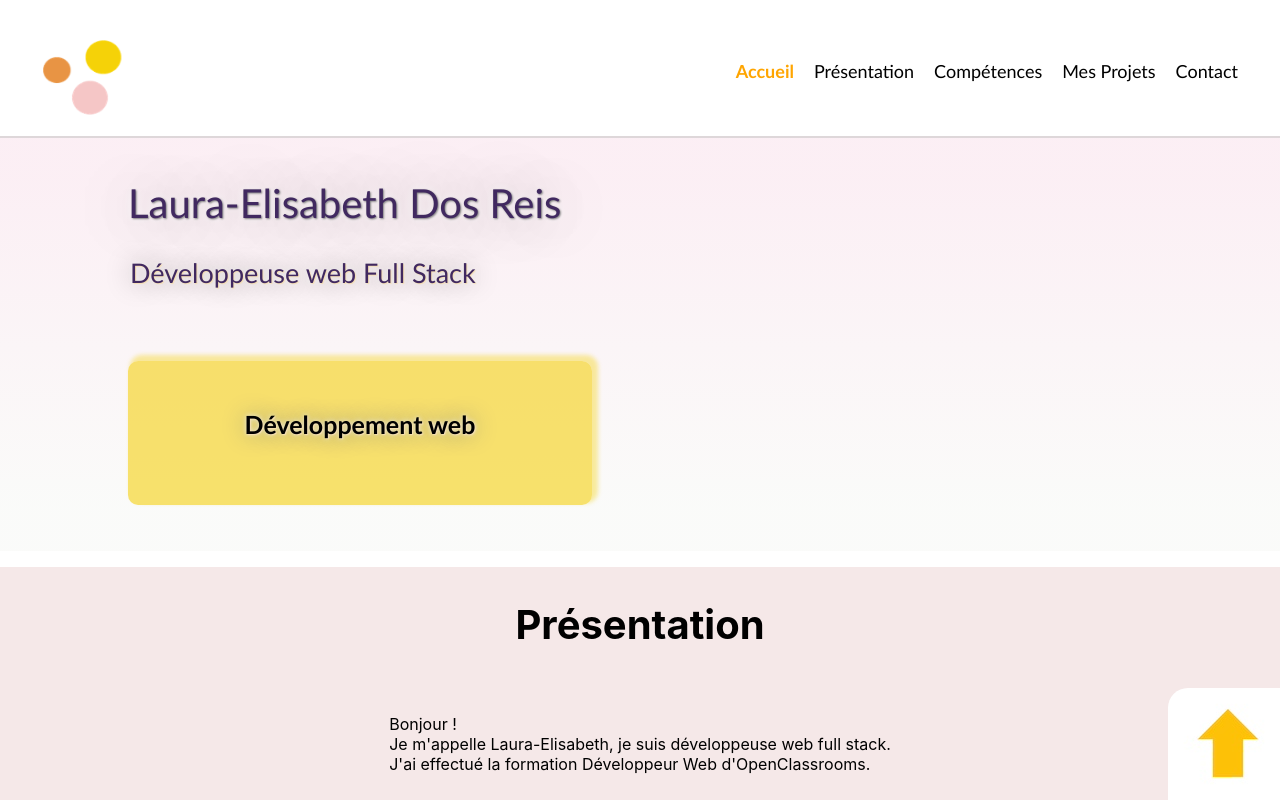
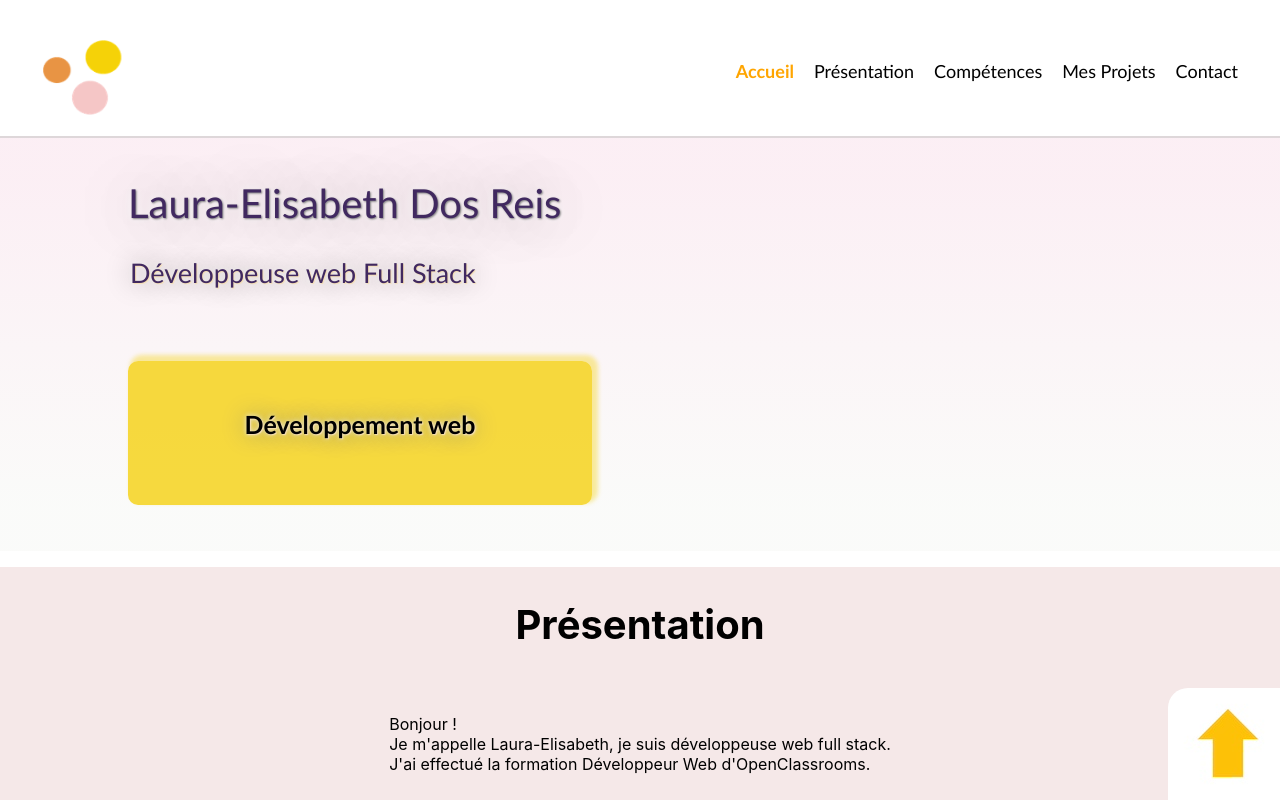
Before and after one commit to Laura-Elisabeth/Projet8_Portfolio, a React (Create React App) app: page / in a window 1280 px wide. Shown: the top 800 px of the page. Built offline with nearby package versions, Linux system fonts and the light colour scheme; the HTML template or start-up script is replaced by a standard one.

Commit message:
retouches

```diff
--- a/src/App.jsx
+++ b/src/App.jsx
@@ -12,6 +12,7 @@ function App() {
       <div>
         <Header/>
         <Routes>
+          <Route path='/Projet8_Portfolio_front' element={<Home/>} />
           <Route index element={<Home />} />
         </Routes>
         <Footer />
--- a/src/components/Banner/Banner.module.css
+++ b/src/components/Banner/Banner.module.css
@@ -65,7 +65,7 @@
     border-radius : 10px;
     width: 100%;
     height: 100%;
-    background-color: rgb(245,209,16, 0.6);
+    background-color: rgb(245,209,16, 0.8);
     box-shadow: 4px -4px 4px 2px rgb(245,209,16, 0.4);
 }
 
```
